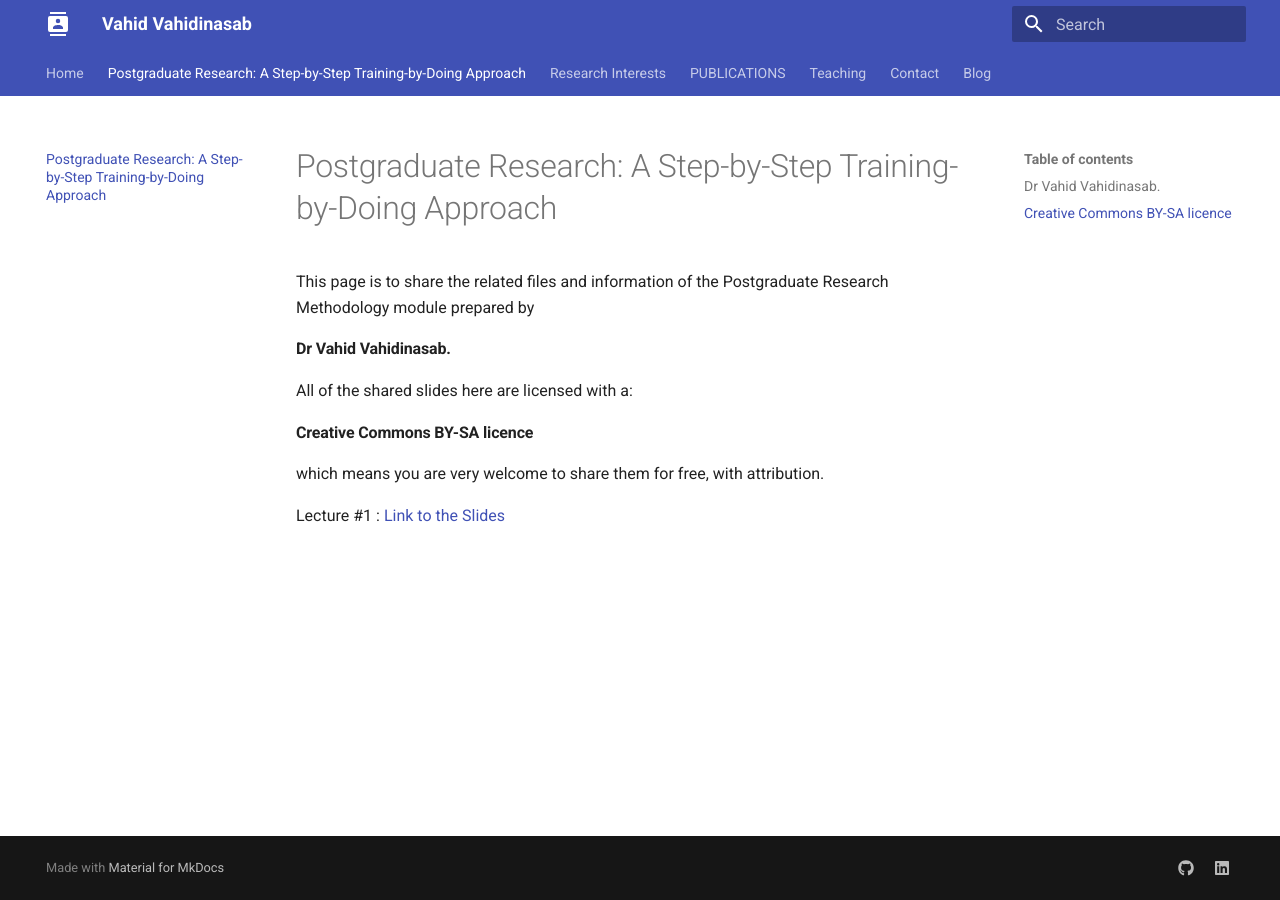
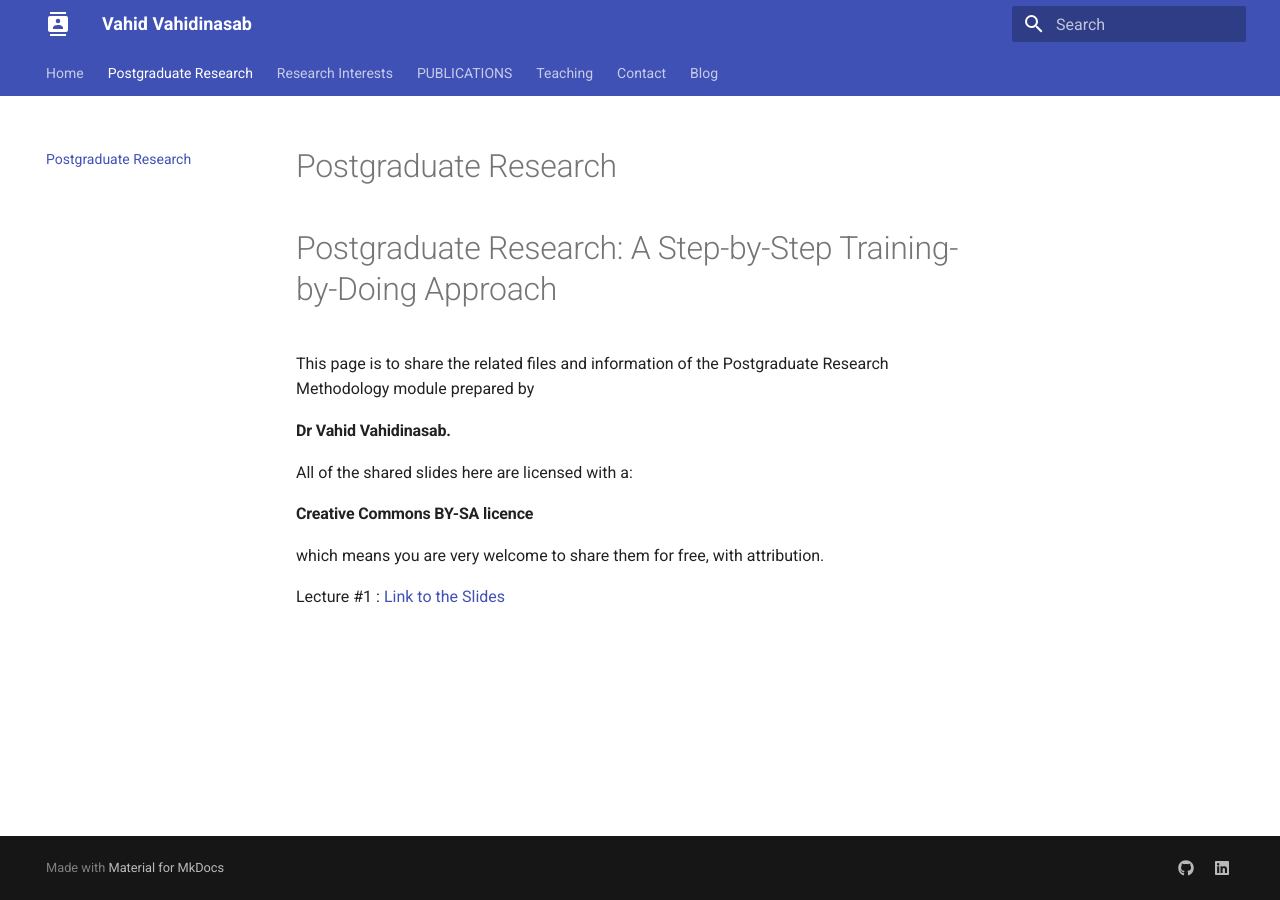
Before and after one commit to vahidinasab/vahidinasab.github.io, an MkDocs documentation site: the page built from docs/RM.md, in a window 1280 px wide. Built offline with MkDocs 1.6.1 and Material for MkDocs 9.7.7, drawn with Linux system fonts in a browser that asks for light colours.

Commit message:
Update RM.md

```diff
--- a/docs/RM.md
+++ b/docs/RM.md
@@ -1,3 +1,5 @@
+# Postgraduate Research
+
 # Postgraduate Research: A Step-by-Step Training-by-Doing Approach
 
 This page is to share the related files and information of the Postgraduate Research Methodology module prepared by
```
